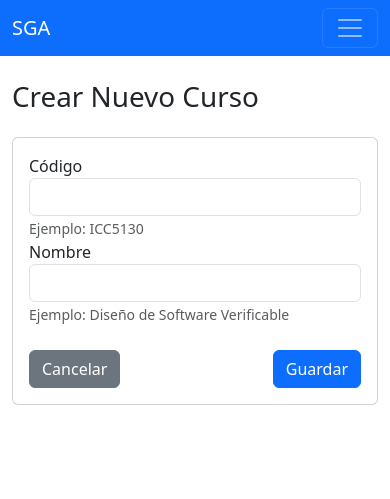
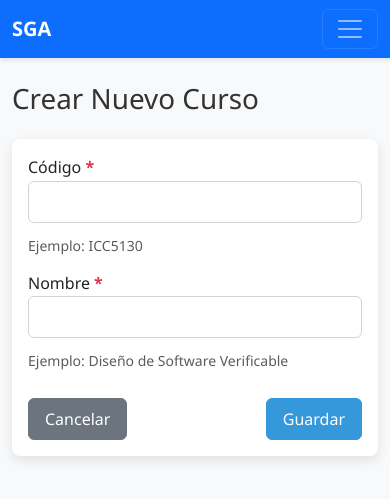
Before and after one commit to EduardoCilvetiUA/sga_project, a Flask app: page /cursos/create in a window 390 px wide. Shown: the top 499 px of the page. Run offline with Flask 3, Linux system fonts and the light colour scheme.

Commit message:
Enhance styling and responsiveness of UI components

```diff
--- a/static/style.css
+++ b/static/style.css
@@ -8,36 +8,153 @@
 
 .btn-action {
     margin-right: 5px;
+    transition: all 0.2s ease;
+}
+
+.btn-action:hover {
+    transform: translateY(-2px);
+    box-shadow: 0 4px 8px rgba(0, 0, 0, 0.1);
 }
 
 .required:after {
     content: " *";
-    color: red;
+    color: #dc3545;
+    font-weight: bold;
 }
 
 /* Estilos adicionales */
+:root {
+    --primary-color: #3498db;
+    --secondary-color: #2c3e50;
+    --accent-color: #e74c3c;
+    --light-gray: #f8f9fa;
+    --dark-gray: #343a40;
+}
+
 body {
-    background-color: #f8f9fa;
+    background-color: var(--light-gray);
+    font-family: 'Segoe UI', Roboto, 'Helvetica Neue', Arial, sans-serif;
+    line-height: 1.6;
+    color: #333;
 }
 
 .navbar {
     margin-bottom: 20px;
+    box-shadow: 0 2px 5px rgba(0, 0, 0, 0.1);
+    background-color: var(--secondary-color);
+}
+
+.navbar-brand {
+    font-weight: bold;
+    color: white;
 }
 
 .card {
-    box-shadow: 0 0.125rem 0.25rem rgba(0, 0, 0, 0.075);
-    margin-bottom: 20px;
+    box-shadow: 0 0.25rem 0.75rem rgba(0, 0, 0, 0.1);
+    margin-bottom: 25px;
+    border-radius: 8px;
+    border: none;
+    transition: transform 0.3s ease, box-shadow 0.3s ease;
+}
+
+.card:hover {
+    transform: translateY(-5px);
+    box-shadow: 0 0.5rem 1rem rgba(0, 0, 0, 0.15);
 }
 
 .card-header {
     background-color: #f7f7f7;
-    font-weight: 500;
+    font-weight: 600;
+    border-top-left-radius: 8px !important;
+    border-top-right-radius: 8px !important;
+    padding: 0.75rem 1.25rem;
+    border-bottom: 1px solid rgba(0, 0, 0, 0.125);
+}
+
+.table {
+    width: 100%;
+    margin-bottom: 1rem;
+    background-color: transparent;
+    border-collapse: collapse;
 }
 
 .table thead th {
     background-color: #f7f7f7;
+    font-weight: 600;
+    border-bottom: 2px solid #dee2e6;
+    vertical-align: bottom;
+    padding: 0.75rem;
+}
+
+.table tbody tr:hover {
+    background-color: rgba(0, 123, 255, 0.05);
 }
 
 .form-select, .form-control {
     margin-bottom: 10px;
+    border-radius: 6px;
+    padding: 0.5rem 0.75rem;
+    border: 1px solid #ced4da;
+    transition: border-color 0.15s ease-in-out, box-shadow 0.15s ease-in-out;
 }
+
+.form-control:focus, .form-select:focus {
+    border-color: var(--primary-color);
+    box-shadow: 0 0 0 0.2rem rgba(52, 152, 219, 0.25);
+}
+
+/* Responsive adjustments */
+@media (max-width: 768px) {
+    .table-responsive {
+        overflow-x: auto;
+    }
+
+    .card {
+        margin-bottom: 15px;
+    }
+
+    .form-group {
+        margin-bottom: 0.75rem;
+    }
+}
+
+/* Utility classes */
+.text-primary {
+    color: var(--primary-color) !important;
+}
+
+.text-secondary {
+    color: var(--secondary-color) !important;
+}
+
+.bg-light {
+    background-color: var(--light-gray) !important;
+}
+
+.shadow-sm {
+    box-shadow: 0 0.125rem 0.25rem rgba(0, 0, 0, 0.075) !important;
+}
+
+.rounded {
+    border-radius: 8px !important;
+}
+
+/* Button improvements */
+.btn {
+    border-radius: 6px;
+    padding: 0.5rem 1rem;
+    font-weight: 500;
+    transition: all 0.2s ease-in-out;
+}
+
+.btn-primary {
+    background-color: var(--primary-color);
+    border-color: var(--primary-color);
+}
+
+.btn-primary:hover {
+    background-color: #2980b9;
+    border-color: #2980b9;
+    transform: translateY(-2px);
+    box-shadow: 0 4px 8px rgba(0, 0, 0, 0.1);
+}
--- a/templates/base.html
+++ b/templates/base.html
@@ -5,7 +5,7 @@
     <meta name="viewport" content="width=device-width, initial-scale=1.0">
     <title>{% block title %}Sistema de Gestión Académica{% endblock %}</title>
     <link rel="stylesheet" href="https://cdn.jsdelivr.net/npm/bootstrap@5.3.0/dist/css/bootstrap.min.css">
-    <link rel="stylesheet" href="{{ url_for('static', filename='css/style.css') }}">
+    <link rel="stylesheet" href="{{ url_for('static', filename='style.css') }}">
 </head>
 <body>
     <nav class="navbar navbar-expand-lg navbar-dark bg-primary">
```
